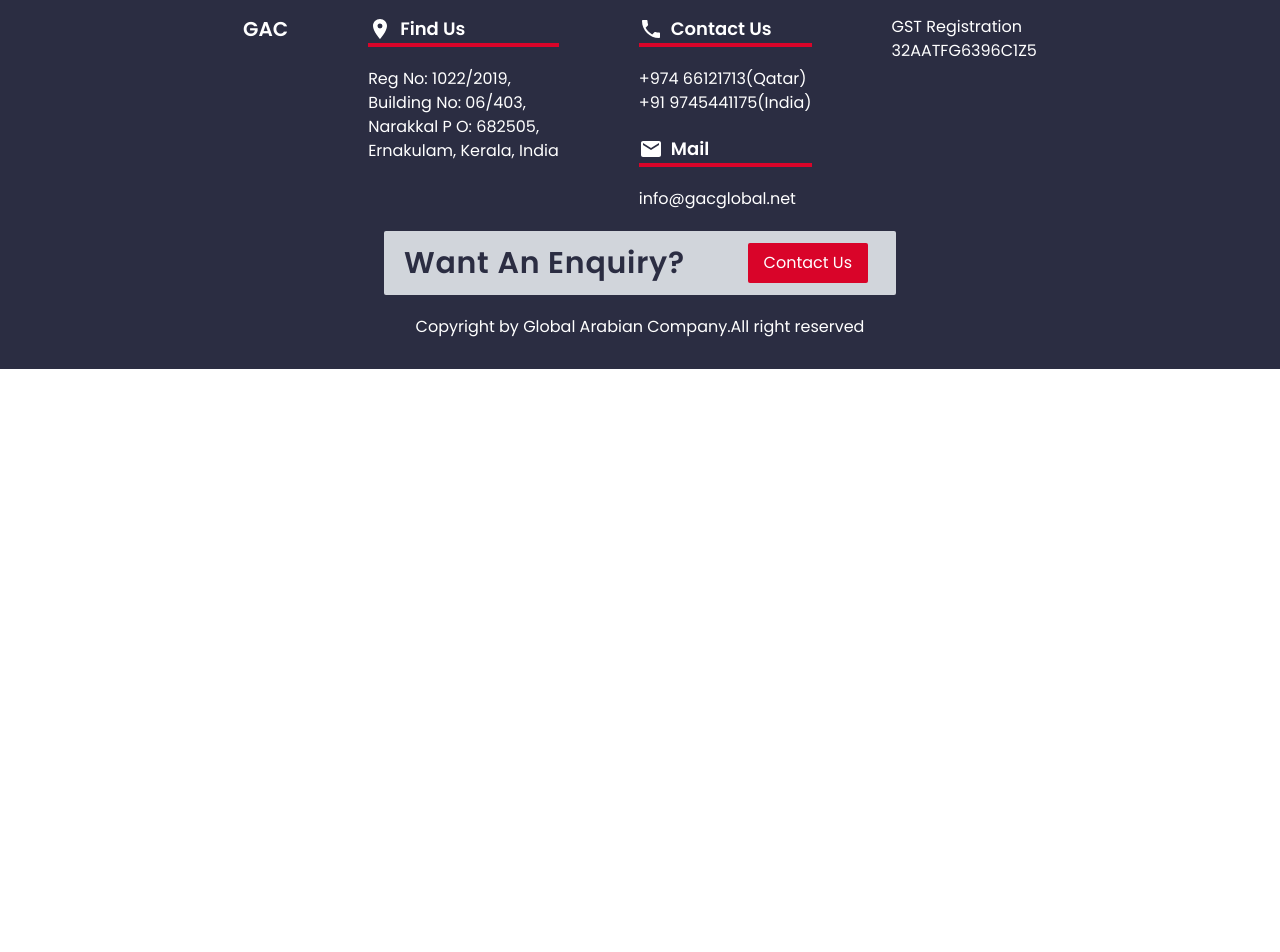
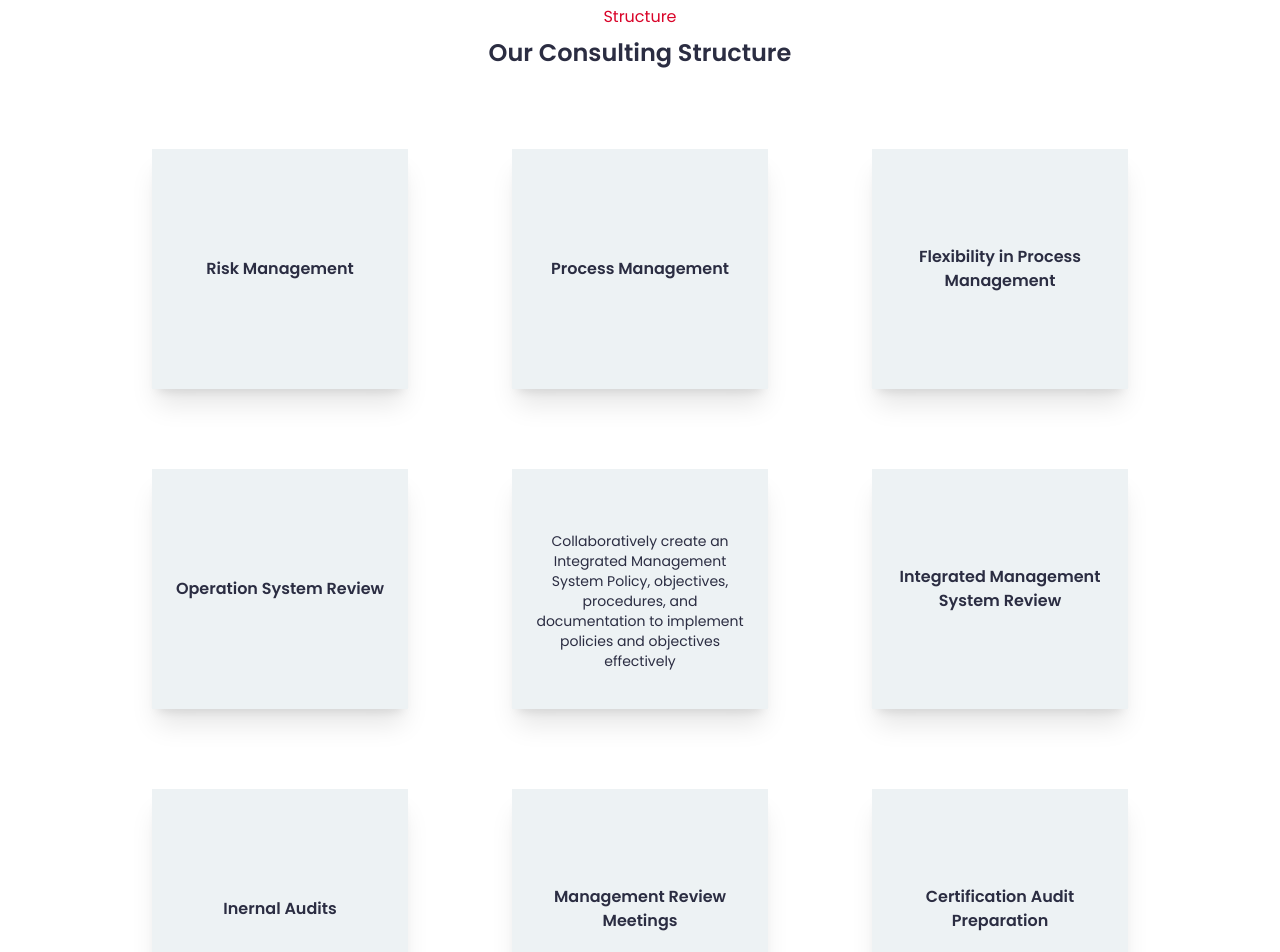
Before and after one commit to aldershko/GAC, a React (Vite) app in the folder gac_web/: page /services in a window 1280 px wide. Shown: the part 1680-2632 px from the top of the page. Before the commit the page ends 2049 px from the top, so only its background shows below. Built offline with nearby package versions, Linux system fonts and the light colour scheme.

Commit message:
refactor:  add consulting structure to services page

```diff
--- a/gac_web/src/components/ServiceCardItem.tsx
+++ b/gac_web/src/components/ServiceCardItem.tsx
@@ -1,8 +1,8 @@
 import React from "react";
 
 export type ServiceCardItemPropsType = {
-  header: string;
-  description: string;
+  header?: string;
+  description?: string;
 };
 
 const ServiceCardItem = (props: ServiceCardItemPropsType) => {
--- a/gac_web/src/components/ServicesPage.tsx
+++ b/gac_web/src/components/ServicesPage.tsx
@@ -1,8 +1,13 @@
-import React from "react";
 import Header from "./Header";
 import Footer from "./Footer";
 import { ServicesItemType } from "./HomePage";
 import ServiceCardItem from "./ServiceCardItem";
+
+export type ConsultingListItemType = {
+  id: number;
+  header?: string;
+  description?: string;
+};
 
 const ServicesPage = () => {
   const ServicesItemList: ServicesItemType[] = [
@@ -43,6 +48,47 @@ const ServicesPage = () => {
       id: 7,
       header: "Social Accountability And Energy Management",
       description: "SA 8000 , Sedex, ISO 50001",
+    },
+  ];
+
+  const ConsultingList: ConsultingListItemType[] = [
+    {
+      id: 1,
+      header: "Risk Management",
+    },
+    {
+      id: 2,
+      header: "Process Management",
+    },
+    {
+      id: 3,
+      header: "Flexibility in Process Management",
+    },
+    {
+      id: 4,
+      header: "Operation System Review",
+    },
+    {
+      id: 5,
+
+      description:
+        "Collaboratively create an Integrated Management System Policy, objectives, procedures, and documentation to implement policies and objectives effectively",
+    },
+    {
+      id: 6,
+      header: "Integrated Management System Review",
+    },
+    {
+      id: 7,
+      header: "Inernal Audits",
+    },
+    {
+      id: 8,
+      header: "Management Review Meetings",
+    },
+    {
+      id: 9,
+      header: "Certification Audit Preparation",
     },
   ];
 
@@ -93,6 +139,25 @@ const ServicesPage = () => {
             })}
           </div>
         </div>
+        <div className="mt-5 w-full p-5 items-center mb-10 flex flex-col">
+          <div className="flex flex-col justify-center items-center">
+            <span className="text-gacRed">Structure</span>
+            <h1 className="text-gacBlue text-2xl mt-2 mb-5 font-semibold">
+              Our Consulting Structure
+            </h1>
+          </div>
+          <div className="flex flex-wrap m-5  justify-center overflow-x-auto flex-row">
+            {ConsultingList.map((item) => {
+              return (
+                <ServiceCardItem
+                  key={item.id}
+                  header={item.header}
+                  description={item.description}
+                />
+              );
+            })}
+          </div>
+        </div>
       </div>
 
       <Footer />
```
